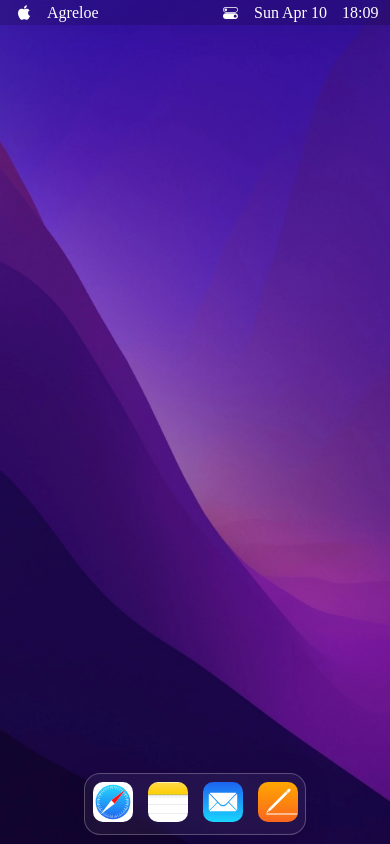
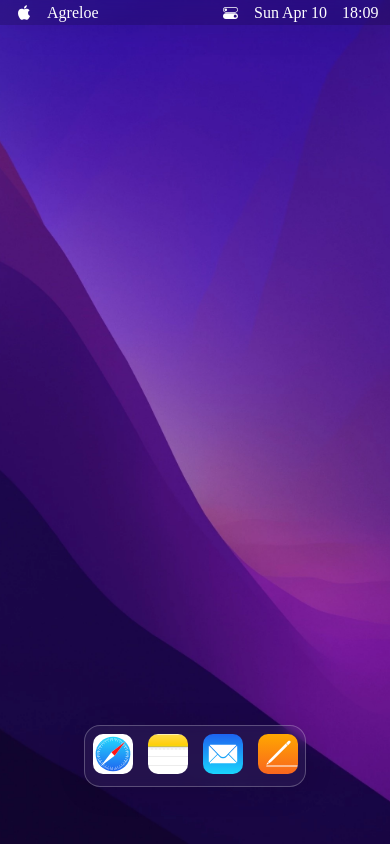
Before and after one commit to agreloe/agreloe-mac-os, a React (Create React App) app: page / in a window 390 px wide. Built offline with nearby package versions, Linux system fonts and the light colour scheme; a web font is replaced by a local one.

Commit message:
added navbar margin for mobile view

```diff
--- a/src/assets/stylesheets/App.scss
+++ b/src/assets/stylesheets/App.scss
@@ -80,17 +80,19 @@
     position: absolute;
     overflow: hidden;
     height: 100%;
+    width: 100%;
+    object-fit: cover;
 
     picture {
       object-fit: cover;
       width: 100vw;
-      height: 100vh;
+      height: 100%;
     }
 
     img {
       object-fit: cover;
       width: 100vw;
-      height: 100vh;
+      height: 100%;
     }
   }
 
@@ -105,6 +107,7 @@
     grid-row: 3/4;
     place-self: center;
     position: relative;
+    margin: 0 0 6rem 0;
   }
 
   &__screen {
@@ -186,6 +189,9 @@
     }
   }
   @include xl-screen {
+    &__navbar {
+      margin: 0;
+    }
     &__screen {
       &__draw {
         left: 65%;
@@ -206,6 +212,9 @@
     }
   }
   @include xxl-screen {
+    &__navbar {
+      margin: 0;
+    }
     &__screen {
       &__draw {
         left: 65%;
@@ -227,6 +236,9 @@
   }
 
   @include medium-screen {
+    &__navbar {
+      margin: 0;
+    }
     &__screen {
       &__draw {
         left: 55%;
@@ -246,7 +258,4 @@
       }
     }
   }
-
-
-
 }
```
